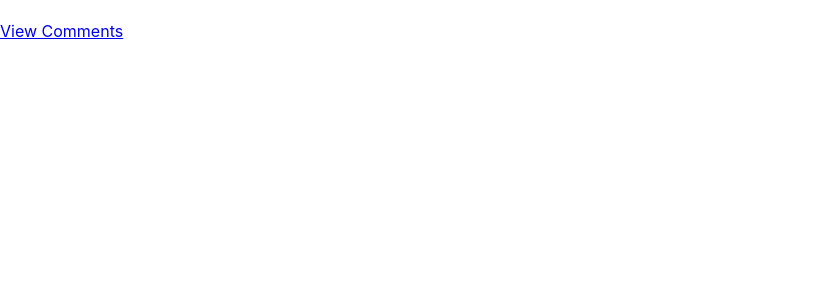
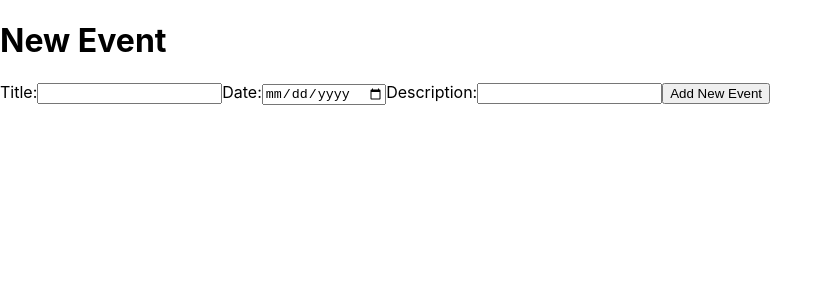
Before and after one commit to mishmishel/event-manager, a React (Create React App) app in the folder client/: page /events/new in a window 1280 px wide. Shown: the top 300 px of the page, without its empty margins (0-833 px from the left). Built offline with nearby package versions, Linux system fonts and the light colour scheme; no server answers.

Commit message:
Route to events/new

```diff
--- a/client/src/App.js
+++ b/client/src/App.js
@@ -7,7 +7,7 @@ import EventInfo from './components/EventInfo';
 import UserInfo from './components/UserInfo';
 import EventsJoined from './components/EventsJoined';
 import Comments from './components/Comments';
-<Route path="/events/:eventId/comments" element={<Comments />} />
+import NewEvent from './components/NewEvent';
 
 function App() {
   return (
@@ -20,6 +20,7 @@ function App() {
         <Route path="/users/:id" element={<UserInfo />} />
         <Route path="/events/:id/comments" element={<Comments />} />
         <Route path="/users/:id/events_joineds" element={<EventsJoined />} />
+        <Route path="/events/new" element={<NewEvent />} />
         <Route path="*" element={<div><p>No page found</p></div>} />
       </Routes>
     </Router>
--- a/client/src/components/Events.js
+++ b/client/src/components/Events.js
@@ -28,6 +28,7 @@ export default function Events() {
                 :
                 <p>No event found</p>
             }
+            < Link to="/events/new"><button>Create New Event</button></Link>
         </div>
     )
 }
--- /dev/null
+++ b/client/src/components/NewEvent.js
@@ -0,0 +1,25 @@
+import React, {useState} from 'react'
+
+export default function NewEvent() {
+    const[title, setTitle] = useState("")
+    const[date, setDate] = useState("")
+    const[description, setDescription] = useState("")
+
+    return (
+        <div>
+            <h1>New Event</h1>
+            <form>
+                <label for="title">Title:</label>
+                <input type="text"id="title" onChange={(e) => setTitle(e.target.value)} value={title}/>
+
+                <label for="date">Date:</label>
+                <input type="date" id="date" onChange={(e) => setDate(e.target.value)} value={date}/>
+
+                <label for="description">Description:</label>
+                <input type="text" id="description" onChange={(e) => setDescription(e.target.value)} value={description}/>
+
+                <input type="submit" value="Add New Event"/>
+            </form>
+        </div>
+    )
+}
--- a/client/src/components/UserInfo.js
+++ b/client/src/components/UserInfo.js
@@ -5,6 +5,7 @@ export default function UserInfo() {
   const [user, setUser] = useState({});
   const [eventList, setEventList] = useState([]);
   const [selectedEventId, setSelectedEventId] = useState('');
+  const [successMessage, setSuccessMessage] = useState('');
   const { id } = useParams();
 
   useEffect(() => {
@@ -28,7 +29,7 @@ export default function UserInfo() {
   const handleJoinEvent = (e) => {
     e.preventDefault();
 
-    // Make a request to your Rails API to join the event
+
     fetch(`/users/${id}/events_joineds`, {
       method: 'POST',
       headers: {
@@ -39,7 +40,11 @@ export default function UserInfo() {
       .then(response => response.json())
       .then(json => {
         console.log("Join Event Response:", json);
-        // Handle success or display a message to the user
+        if (json.status === 'Joined successfully') {
+          setSuccessMessage('Successfully joined the event!');
+        } else {
+          setSuccessMessage('Failed to join the event. Perhaps you have already joined?');
+        }
       });
   };
 
@@ -49,7 +54,6 @@ export default function UserInfo() {
         <>
           <h1>{user.first_name} {user.last_name}</h1>
 
-          {/* Link to events joined by the user */}
           <Link to={`/users/${id}/events_joineds`}>Events Joined</Link>
 
         </>
@@ -59,7 +63,7 @@ export default function UserInfo() {
 
       <h2>Join an Event</h2>
       <form onSubmit={handleJoinEvent}>
-        <label htmlFor="events">Events</label>
+        <label value="events">Events</label>
         <select
           id="events"
           value={selectedEventId}
@@ -74,6 +78,8 @@ export default function UserInfo() {
         </select>
         <button type="submit">Join Event</button>
       </form>
+
+      {successMessage && <p>{successMessage}</p>}
     </div>
   );
 }
```
